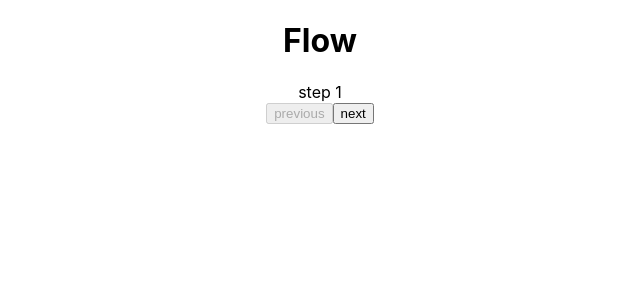
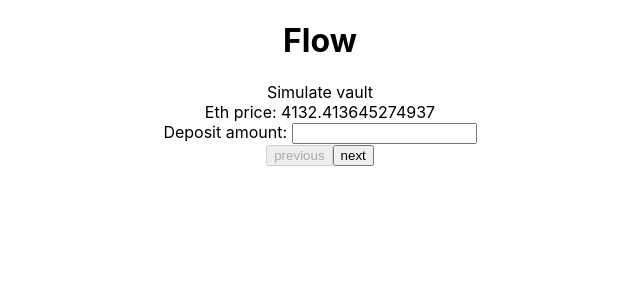
Before and after one commit to sennett/react-spikes, a React (Create React App) app: page / in a window 1280 px wide. Shown: the top 300 px of the page, without its empty margins (320-960 px from the left). Built offline with nearby package versions, Linux system fonts and the light colour scheme.

Commit message:
include usd value

```diff
--- /dev/null
+++ b/src/flow/Flow.tsx
@@ -0,0 +1,34 @@
+import { useState } from 'react'
+
+export type GenericStepProps<S> = {
+  next?: () => void
+  previous?: () => void
+  updateState: (s: Partial<S>) => void
+} & S
+
+export function Flow<S>(
+  props: { steps: Array<React.FC<GenericStepProps<S>>> } & {
+    updateState: (state: Partial<S>) => void
+  } & S,
+) {
+  const [currentStep, setCurrentStep] = useState(0)
+
+  function next() {
+    setCurrentStep((currentStep) => currentStep + 1)
+  }
+
+  function previous() {
+    setCurrentStep((currentStep) => currentStep - 1)
+  }
+
+  return (
+    <>
+      {props.steps[currentStep]({
+        ...props,
+        updateState: props.updateState,
+        next: currentStep < props.steps.length - 1 ? next : undefined,
+        previous: currentStep > 0 ? previous : undefined,
+      })}
+    </>
+  )
+}
--- a/src/flow/OpenVault.tsx
+++ b/src/flow/OpenVault.tsx
@@ -1,14 +1,36 @@
-import { useState } from 'react'
+import { Flow, GenericStepProps } from './Flow'
+import { useEffect, useState } from 'react'
 
-export type GenericStepProps = {
-  next?: () => void
-  previous?: () => void
+type OpenVaultType = SimulateStepProps & CreateProxyProps
+
+type SimulateStepProps = {
+  ethPrice: number
+  depositAmount?: number
+  depositAmountUsd?: number
 }
 
-function Step1(props: GenericStepProps) {
+function SimulateStep(props: GenericStepProps<SimulateStepProps>) {
   return (
     <>
-      step 1<br />
+      Simulate vault
+      <br />
+      Eth price: {props.ethPrice}
+      <br />
+      Deposit amount:{' '}
+      <input
+        onChange={(event) =>
+          props.updateState({
+            ...props,
+            depositAmount: event.target.value ? parseFloat(event.target.value) : undefined,
+          })
+        }
+      />
+      {props.depositAmountUsd && (
+        <>
+          <br />({props.depositAmountUsd} USD)
+        </>
+      )}
+      <br />
       <button disabled={!props.previous} onClick={props.previous}>
         previous
       </button>
@@ -19,10 +41,21 @@ function Step1(props: GenericStepProps) {
   )
 }
 
-function Step2(props: GenericStepProps) {
+type CreateProxyProps = {
+  walletAddress: string
+  depositAmountUsd?: number
+}
+
+function CreateProxy(props: GenericStepProps<CreateProxyProps>) {
   return (
     <>
-      step 2<br />
+      Create proxy
+      <br />
+      {props.depositAmountUsd && (
+        <>
+          <br />({props.depositAmountUsd} USD)
+        </>
+      )}
       <button disabled={!props.previous} onClick={props.previous}>
         previous
       </button>
@@ -33,26 +66,35 @@ function Step2(props: GenericStepProps) {
   )
 }
 
-export function Flow(props: { steps: Array<React.FC<GenericStepProps>> }) {
-  const [currentStep, setCurrentStep] = useState(0)
-  function next() {
-    setCurrentStep((currentStep) => currentStep + 1)
+function calculateViewModal(state: OpenVaultType): OpenVaultType {
+  return {
+    ...state,
+    depositAmountUsd: state.depositAmount && state.depositAmount * state.ethPrice,
   }
-
-  function previous() {
-    setCurrentStep((currentStep) => currentStep - 1)
-  }
-
-  return (
-    <>
-      {props.steps[currentStep]({
-        next: currentStep < props.steps.length - 1 ? next : undefined,
-        previous: currentStep > 0 ? previous : undefined,
-      })}
-    </>
-  )
 }
 
 export function OpenVault() {
-  return <Flow steps={[Step1, Step2]} />
+  const [viewState, setViewState] = useState<OpenVaultType>({
+    ethPrice: 2000,
+    walletAddress: 'wallet address',
+  })
+
+  useEffect(() => {
+    const i = setInterval(() => {
+      setViewState((oldState) => {
+        return calculateViewModal({ ...oldState, ethPrice: Math.random() * 10000 })
+      })
+    }, 1000)
+    return () => clearInterval(i)
+  })
+
+  return (
+    <Flow<OpenVaultType>
+      steps={[SimulateStep, CreateProxy]}
+      {...viewState}
+      updateState={(newState) =>
+        setViewState((oldState) => calculateViewModal({ ...oldState, ...newState }))
+      }
+    />
+  )
 }
```
